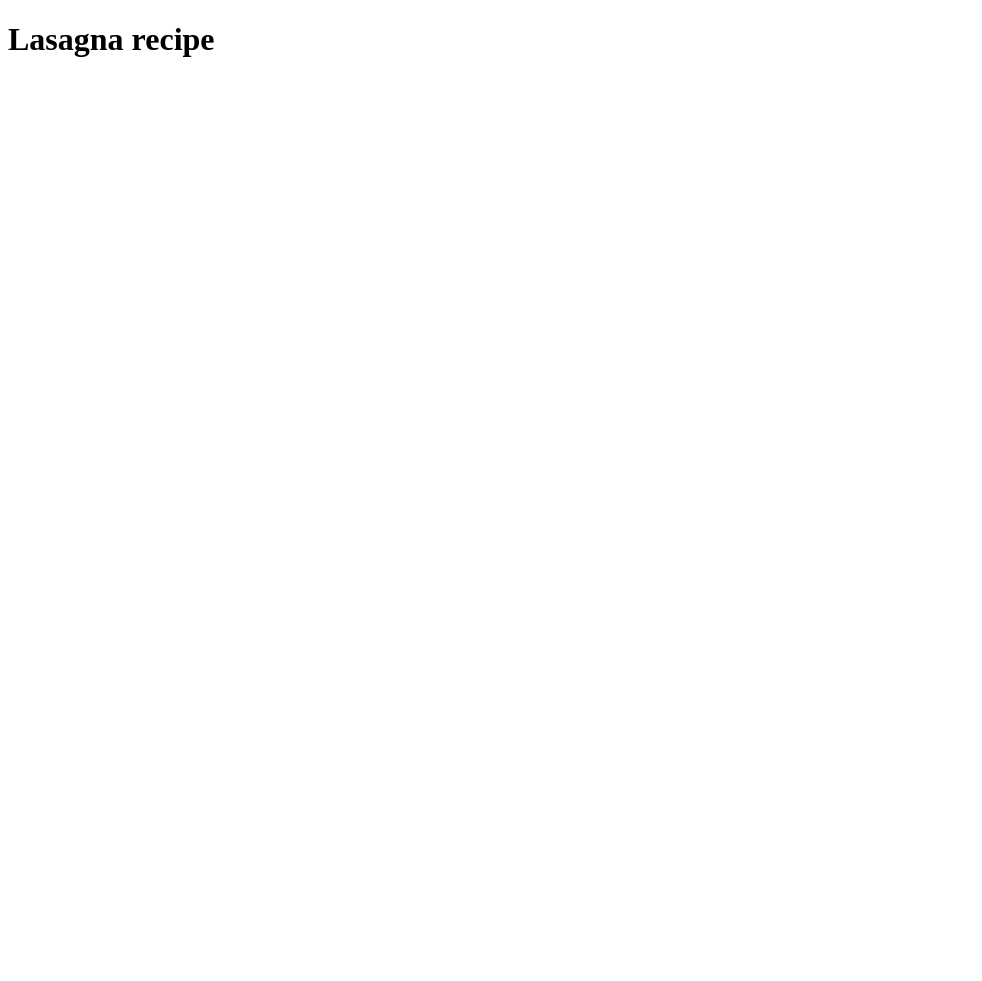
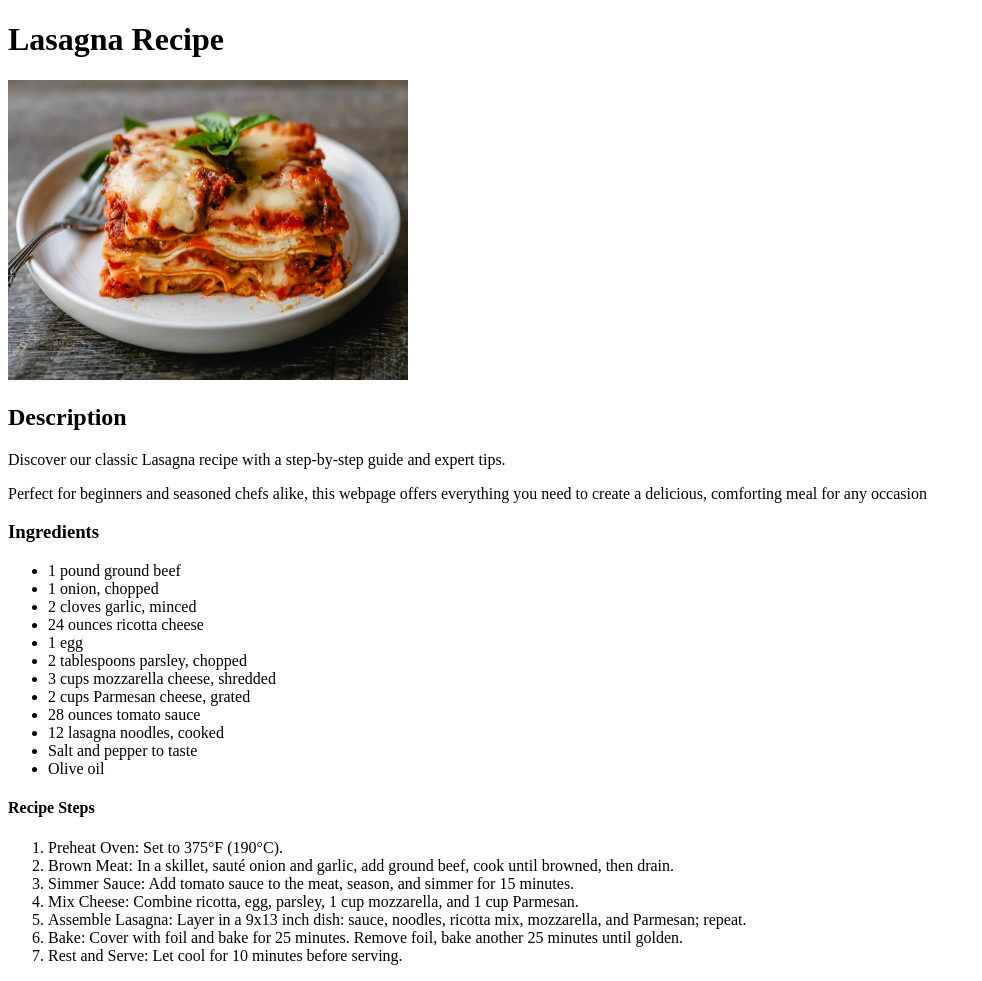
Before and after one commit to hanadmse/odin-recipes, a plain HTML site: page recipes/lasagna.html in a window 1280 px wide. Shown: the whole page, without its empty margins (0-982 px from the left). Before the commit the page ends 800 px from the top, so only its background shows below. Drawn offline with Linux system fonts and the light colour scheme.

Commit message:
Lasagna Recipe Content

```diff
--- a/recipes/lasagna.html
+++ b/recipes/lasagna.html
@@ -3,9 +3,38 @@
 <head>
     <meta charset="UTF-8">
     <meta name="viewport" content="width=device-width, initial-scale=1.0">
-    <title>Lasagna recipe</title>
+    <title>Lasagna Recipe</title>
 </head>
 <body>
-    <h1> Lasagna recipe </h1>
+    <h1> Lasagna Recipe </h1>
+    <img src = "../images/lasagna.jpg" alt = "Lasagna Picture" width = "400" height = "300">
+    <h2> Description </h2>
+    <p> Discover our classic Lasagna recipe with a step-by-step guide and expert tips.</p>
+    <p> Perfect for beginners and seasoned chefs alike, this webpage offers everything you need to create a delicious, comforting meal for any occasion </p>
+    <h3> Ingredients</h3>
+        <ul>
+            <li>1 pound ground beef</li>
+            <li>1 onion, chopped</li>
+            <li>2 cloves garlic, minced</li>
+            <li>24 ounces ricotta cheese</li>
+            <li>1 egg</li>
+            <li>2 tablespoons parsley, chopped</li>
+            <li>3 cups mozzarella cheese, shredded</li>
+            <li>2 cups Parmesan cheese, grated</li>
+            <li>28 ounces tomato sauce</li>
+            <li>12 lasagna noodles, cooked</li>
+            <li>Salt and pepper to taste</li>
+            <li>Olive oil</li>
+        </ul>
+    <h4> Recipe Steps </h4>
+        <ol>
+            <li>Preheat Oven: Set to 375°F (190°C).</li>
+            <li>Brown Meat: In a skillet, sauté onion and garlic, add ground beef, cook until browned, then drain.</li>
+            <li>Simmer Sauce: Add tomato sauce to the meat, season, and simmer for 15 minutes.</li>
+            <li>Mix Cheese: Combine ricotta, egg, parsley, 1 cup mozzarella, and 1 cup Parmesan.</li>
+            <li>Assemble Lasagna: Layer in a 9x13 inch dish: sauce, noodles, ricotta mix, mozzarella, and Parmesan; repeat.</li>
+            <li>Bake: Cover with foil and bake for 25 minutes. Remove foil, bake another 25 minutes until golden.</li>
+            <li>Rest and Serve: Let cool for 10 minutes before serving.</li>
+        </ol>
 </body>
 </html>
```
